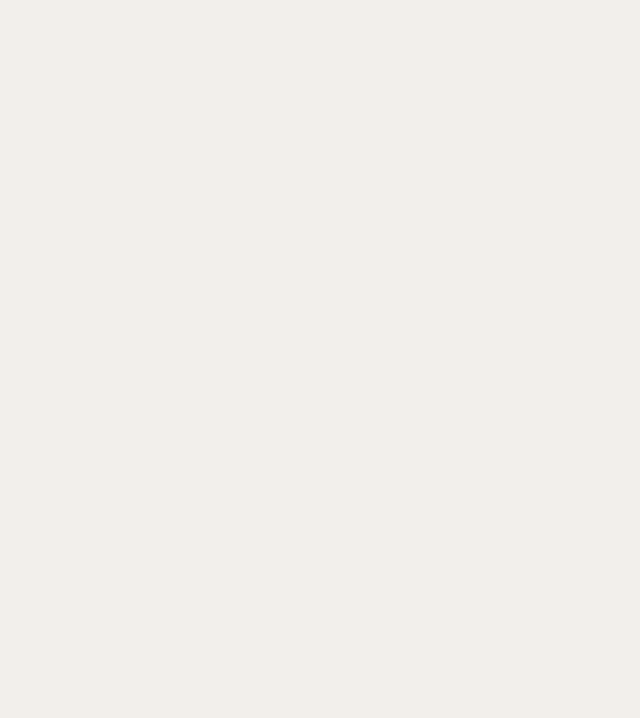
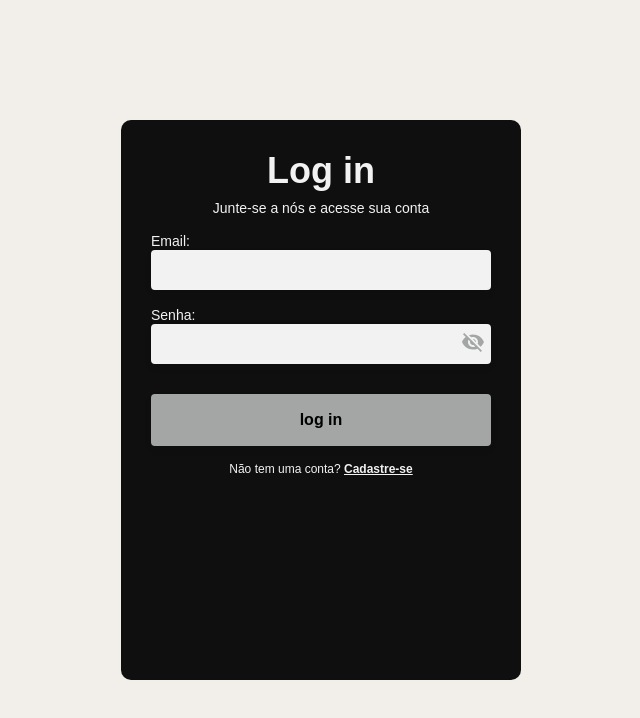
Before and after one commit to PdroHenriqueDev/photonique, a React (Create React App) app: page / in a window 1280 px wide. Before the commit this address had no page. Shown: the top 718 px of the page, without its empty margins (319-959 px from the left). Built offline with nearby package versions, Linux system fonts and the light colour scheme.

Commit message:
refactor: register route

```diff
--- a/src/app/routes.tsx
+++ b/src/app/routes.tsx
@@ -1,10 +1,18 @@
 import { Routes, Route } from 'react-router-dom';
 import LoginComponent from './pages/login';
+import { lazy, Suspense } from 'react';
+
+const RegisterForm = lazy(() => import('./pages/registerForm'));
 
 export default function AppRoutes() {
   return (
         <Routes>
-            <Route path="/login//*" element={ <LoginComponent /> } />
+            <Route path="/*" element={ <LoginComponent /> } />
+            <Route path="/cadastrar" element={
+                        <Suspense fallback={<>...</>}>
+                            <RegisterForm />
+                        </Suspense>
+                     } />
         </Routes>
   );
 }
```
Also changed, not shown: 1 other file (tests, documents, lock files or other folders).
